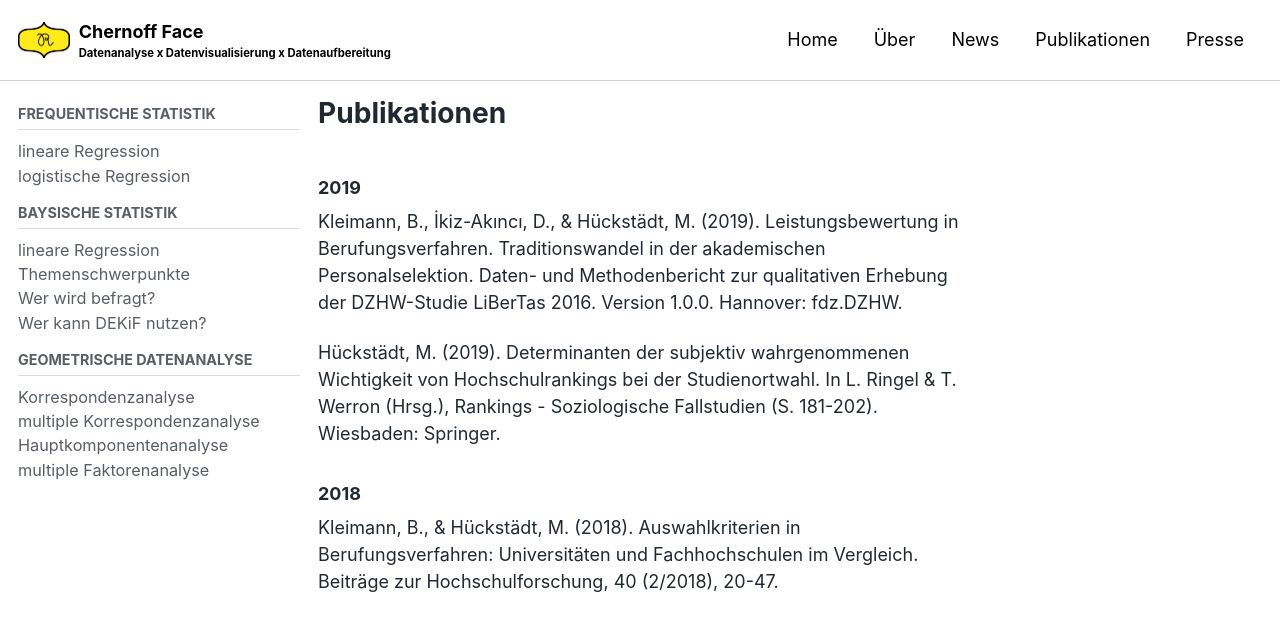
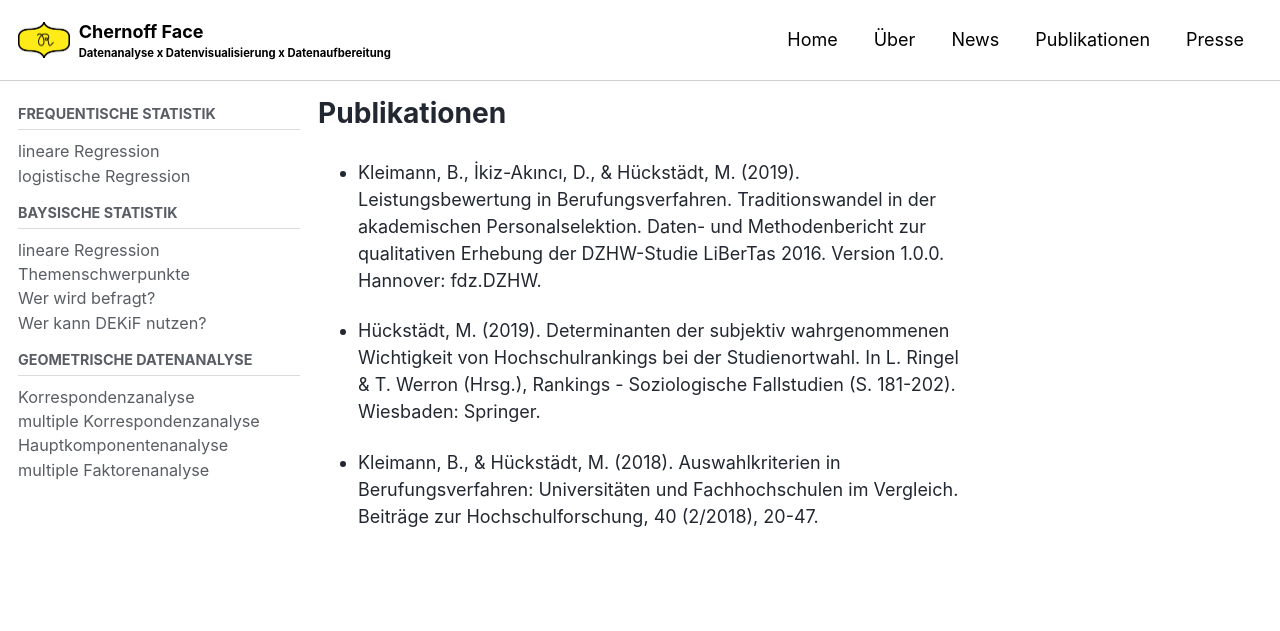
Before and after one commit to MalteHueckstaedt/Chernoff_Face, a Jekyll site: the page built from _pages/Publikationen.md, in a window 1280 px wide and 900 px high. Shown: the top 631 px of the window. Built offline with Jekyll 4.4.1, drawn with Linux system fonts in a browser that asks for light colours; cached includes are drawn as plain includes; nearby versions of some CDN libraries.

Commit message:
ändere Formatierung Publikationen

```diff
--- a/_pages/Publikationen.md
+++ b/_pages/Publikationen.md
@@ -2,15 +2,8 @@
 title: "Publikationen"
 ---
 
-### 2019
+- Kleimann, B., İkiz-Akıncı, D., & Hückstädt, M. (2019). Leistungsbewertung in Berufungsverfahren. Traditionswandel in der akademischen Personalselektion. Daten- und Methodenbericht zur qualitativen Erhebung der DZHW-Studie LiBerTas 2016. Version 1.0.0. Hannover: fdz.DZHW.
 
-Kleimann, B., İkiz-Akıncı, D., & Hückstädt, M. (2019).
-Leistungsbewertung in Berufungsverfahren. Traditionswandel in der akademischen Personalselektion. Daten- und Methodenbericht zur qualitativen Erhebung der DZHW-Studie LiBerTas 2016. Version 1.0.0. Hannover: fdz.DZHW.
+- Hückstädt, M. (2019). Determinanten der subjektiv wahrgenommenen Wichtigkeit von Hochschulrankings bei der Studienortwahl. In L. Ringel & T. Werron (Hrsg.), Rankings - Soziologische Fallstudien (S. 181-202). Wiesbaden: Springer.
 
-Hückstädt, M. (2019).
-Determinanten der subjektiv wahrgenommenen Wichtigkeit von Hochschulrankings bei der Studienortwahl. In L. Ringel & T. Werron (Hrsg.), Rankings - Soziologische Fallstudien (S. 181-202). Wiesbaden: Springer.
-
-### 2018
-
-Kleimann, B., & Hückstädt, M. (2018).
-Auswahlkriterien in Berufungsverfahren: Universitäten und Fachhochschulen im Vergleich. Beiträge zur Hochschulforschung, 40 (2/2018), 20-47.
+- Kleimann, B., & Hückstädt, M. (2018). Auswahlkriterien in Berufungsverfahren: Universitäten und Fachhochschulen im Vergleich. Beiträge zur Hochschulforschung, 40 (2/2018), 20-47.
```
